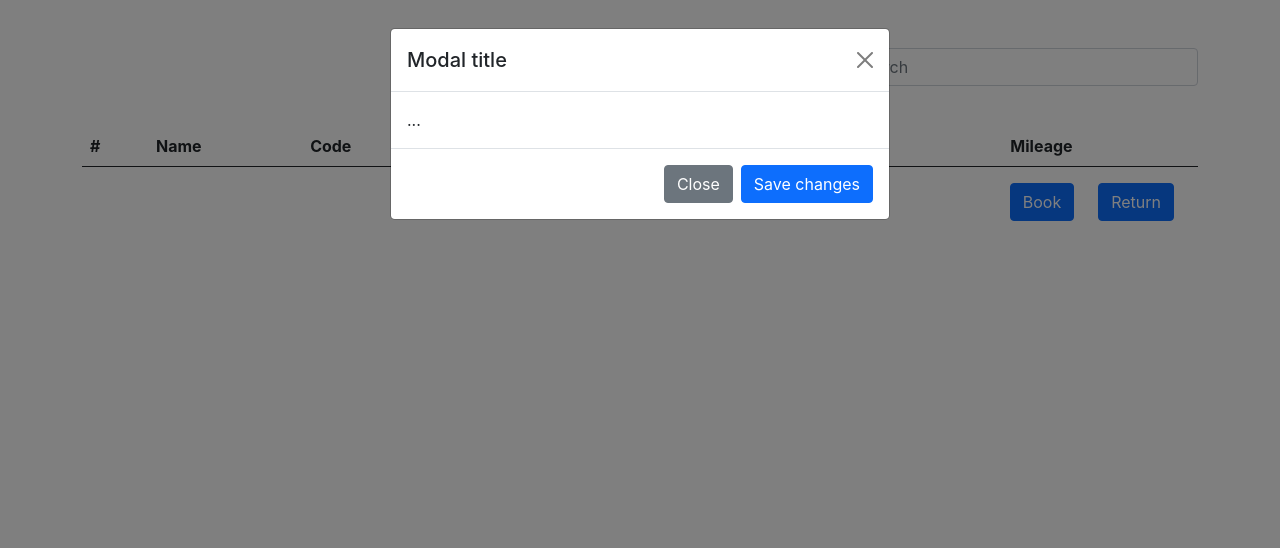
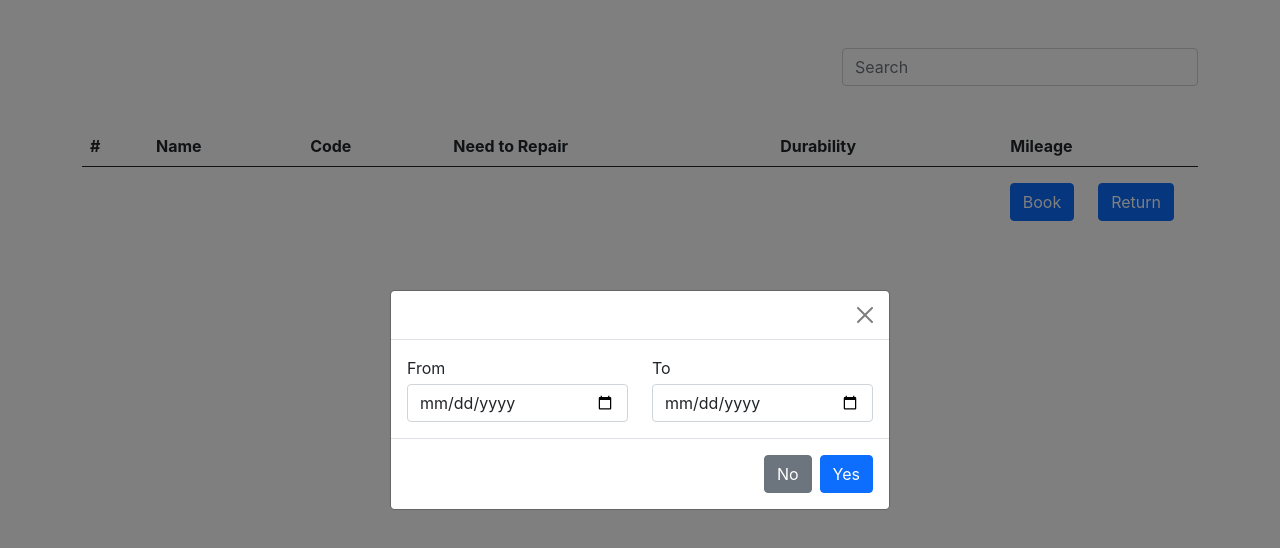
Before and after one commit to SL0TR/rent-something, a React (Create React App) app: page / in a window 1280 px wide. Both pictures are taken after a click on the button "Book". Shown: the top 548 px of the page. Built offline with nearby package versions, Linux system fonts and the light colour scheme.

Commit message:
chores: - select item instead of index -work on book product

```diff
--- a/src/components/BookProduct.js
+++ b/src/components/BookProduct.js
@@ -1,29 +1,32 @@
+import { useStateContext } from "context/Context";
 import React from "react";
 
 function BookProduct() {
+  const { selectedItem } = useStateContext();
+
   return (
     <>
       <button
         type="button"
         className="btn btn-primary"
         data-bs-toggle="modal"
-        data-bs-target="#exampleModal"
+        data-bs-target="#bookModal"
       >
         Book
       </button>
 
       <div
         className="modal fade"
-        id="exampleModal"
+        id="bookModal"
         tabIndex="-1"
-        aria-labelledby="exampleModalLabel"
+        aria-labelledby="bookModalLabel"
         aria-hidden="true"
       >
-        <div className="modal-dialog">
+        <div className="modal-dialog modal-dialog-centered">
           <div className="modal-content">
             <div className="modal-header">
-              <h5 className="modal-title" id="exampleModalLabel">
-                Modal title
+              <h5 className="modal-title" id="bookModalLabel">
+                {selectedItem?.name}
               </h5>
               <button
                 type="button"
@@ -32,17 +35,40 @@ function BookProduct() {
                 aria-label="Close"
               ></button>
             </div>
-            <div className="modal-body">...</div>
+            <div className="modal-body">
+              <div className="row">
+                <div className="col-6">
+                  <div className="form-group">
+                    <label className="mb-1" for="fromInput">
+                      From
+                    </label>
+                    <input
+                      type="date"
+                      className="form-control"
+                      id="fromInput"
+                    />
+                  </div>
+                </div>
+                <div className="col-6">
+                  <div className="form-group">
+                    <label className="mb-1" for="toInput">
+                      To
+                    </label>
+                    <input type="date" className="form-control" id="toInput" />
+                  </div>
+                </div>
+              </div>
+            </div>
             <div className="modal-footer">
               <button
                 type="button"
                 className="btn btn-secondary"
                 data-bs-dismiss="modal"
               >
-                Close
+                No
               </button>
               <button type="button" className="btn btn-primary">
-                Save changes
+                Yes
               </button>
             </div>
           </div>
--- a/src/components/ProductTable.js
+++ b/src/components/ProductTable.js
@@ -1,7 +1,7 @@
 import { useStateContext } from "context/Context";
 
 function ProductTable({ list }) {
-  const { selectedIndex, setSelectedIndex } = useStateContext();
+  const { selectedItem, setSelectedItem } = useStateContext();
 
   return (
     <>
@@ -20,9 +20,11 @@ function ProductTable({ list }) {
           {list.map((el, i) => (
             <tr
               style={{ cursor: "pointer" }}
-              className={i === selectedIndex ? "table-active" : null}
+              className={
+                el?.code === selectedItem?.code ? "table-active" : null
+              }
               key={el?.code}
-              onClick={() => setSelectedIndex(i)}
+              onClick={() => setSelectedItem(el)}
             >
               <th scope="row">{i + 1}</th>
               <td>{el?.name}</td>
@@ -34,9 +36,10 @@ function ProductTable({ list }) {
           ))}
         </tbody>
       </table>
-      {selectedIndex !== undefined && (
+      {selectedItem && (
         <div class="alert alert-primary" role="alert">
-          <p>Selected Item: {list[selectedIndex]?.name}</p>
+          <strong> Selected Item: </strong>
+          {selectedItem?.name}
         </div>
       )}
     </>
--- a/src/context/Context.js
+++ b/src/context/Context.js
@@ -7,14 +7,14 @@ export function useStateContext() {
 }
 
 export const ContextProvider = ({ children }) => {
-  const [selectedIndex, setSelectedIndex] = useState();
+  const [selectedItem, setSelectedItem] = useState();
   const [filteredItems, setFilteredItems] = useState([]);
 
   return (
     <Context.Provider
       value={{
-        selectedIndex,
-        setSelectedIndex,
+        selectedItem,
+        setSelectedItem,
         filteredItems,
         setFilteredItems,
       }}
```
